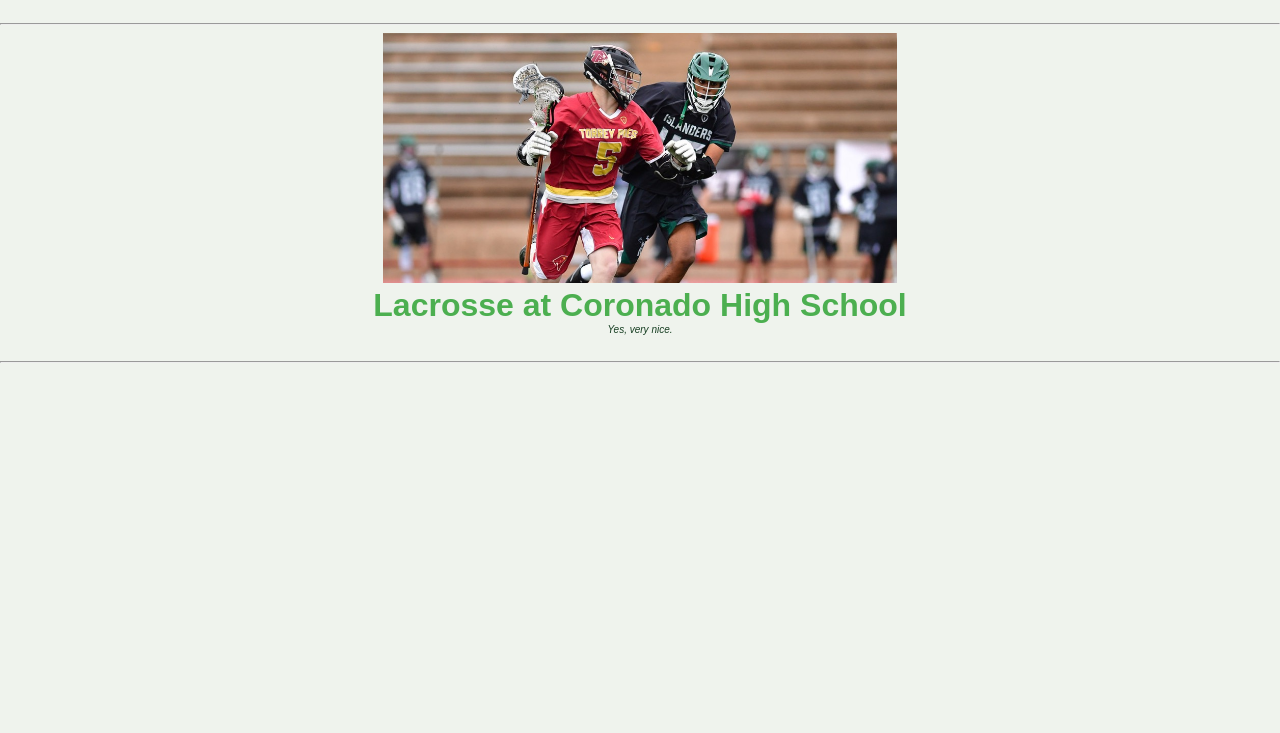
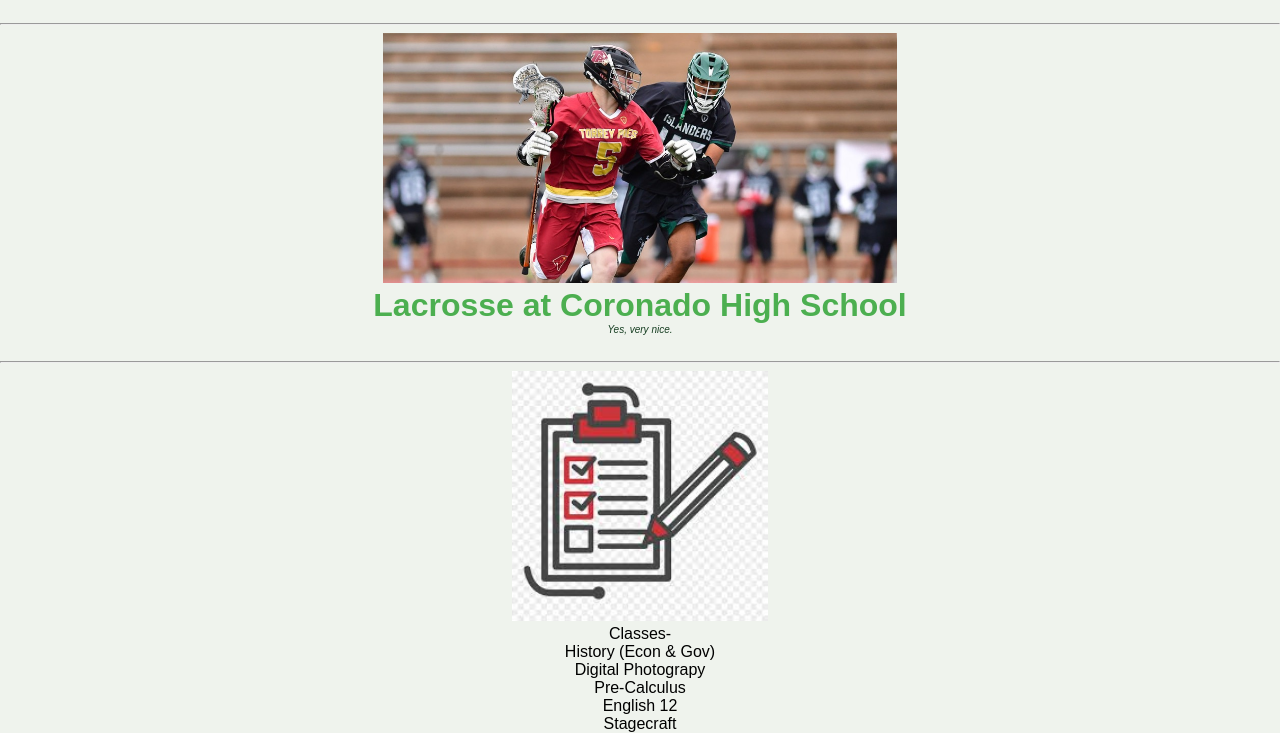
Before and after one commit to ogbob/ogbob.github.io, a plain HTML site: page my_website/aboutme.html in a window 1280 px wide. Shown: the part 917-1650 px from the top of the page. Before the commit the page ends 1288 px from the top, so only its background shows below. Drawn offline with Linux system fonts and the light colour scheme.

Commit message:
First commit

```diff
--- a/my_website/aboutme.html
+++ b/my_website/aboutme.html
@@ -64,5 +64,13 @@ body {
     <font size= 1><font color=#153d20><center><i>Yes, very nice.</i></center></h1></font size></font color>
     <br>
     <hr>
+    <center><img src=images/plan.jpeg height =250 alt= "Plans for next year">
+    <br>
+    <font size=3> Classes-
+    <br>History (Econ & Gov)
+    <br>Digital Photograpy
+    <br> Pre-Calculus
+    <br> English 12
+    <br>Stagecraft
 	  </body>
 </html>
```
Also changed, not shown: my_website/portfolio.html (+1 -0 lines), my_website/images/p.jpeg (added), my_website/images/plan.jpeg (added).
